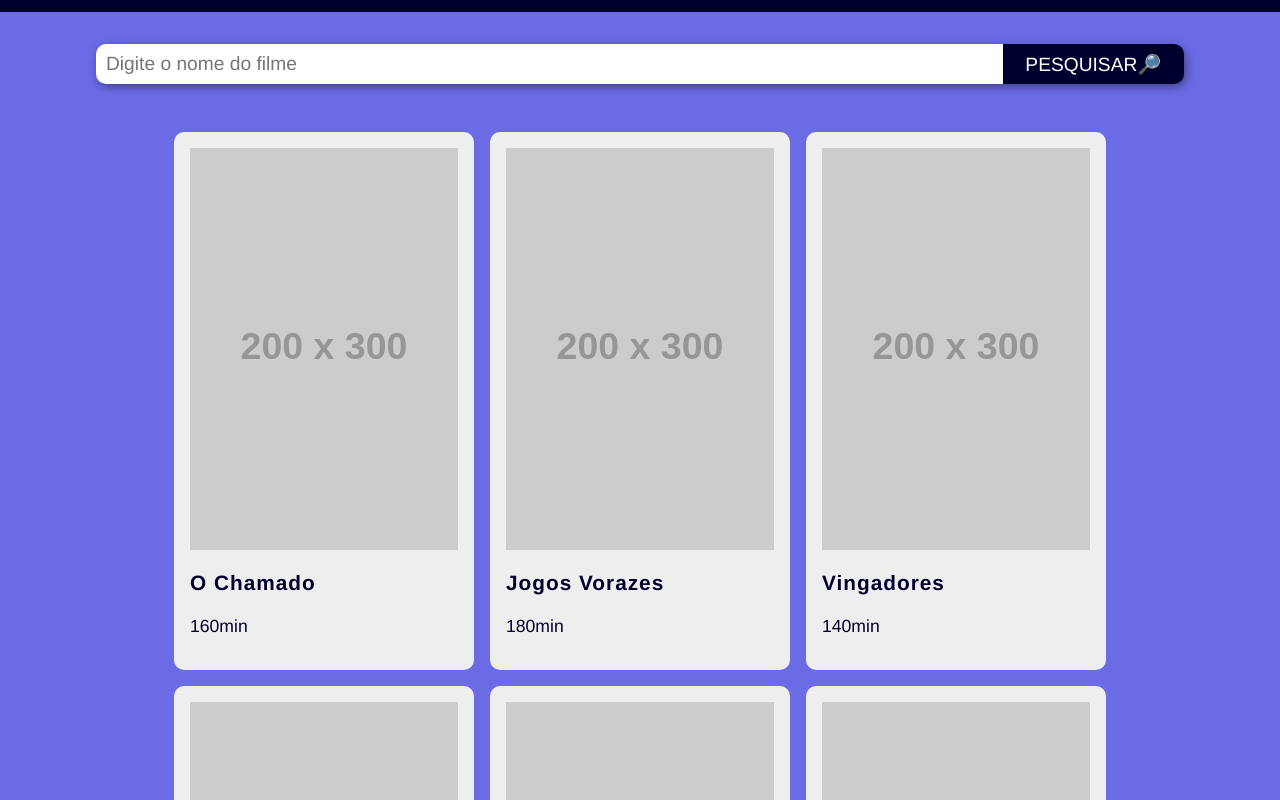
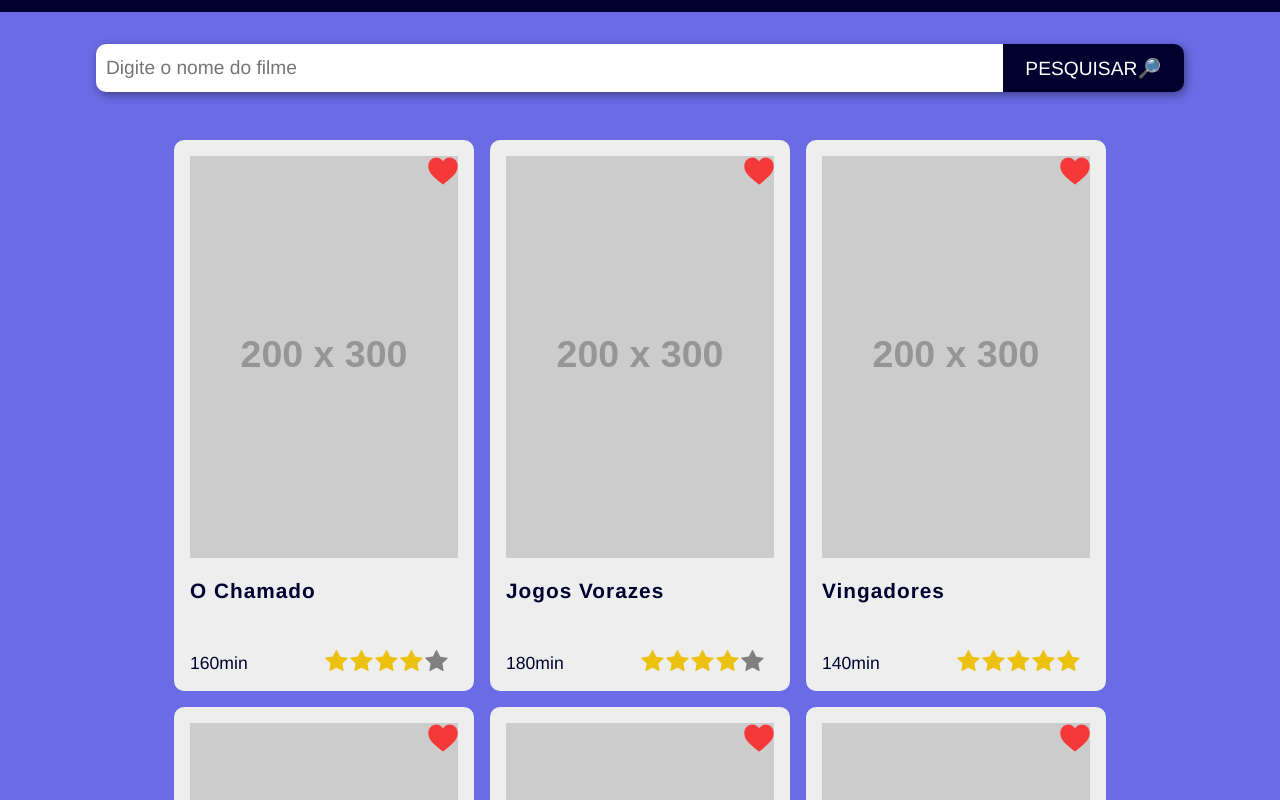
Before and after one commit to CesarVeras/cfs_m1s05_catalogo_filmes, a plain HTML site: page index.html in a window 1280 px wide. Shown: the part 380-1180 px from the top of the page. Drawn offline with Linux system fonts and the light colour scheme; placeholder pictures from the web are drawn by us.

Commit message:
Resolvendo a questão 5.

```diff
--- a/index.html
+++ b/index.html
@@ -20,7 +20,7 @@
 			</div>
 			<div class="field">
 				<label for="nota" class="form__label">Nota</label>
-				<input type="number" name="nota" id="nota" class="form__input" step="0.5" max="5" min="0" required />
+				<input type="number" name="nota" id="nota" class="form__input" step="1" max="5" min="0" required />
 			</div>
 			</div>
 			<div class="field">
@@ -37,13 +37,6 @@
 			<button class="busca__pesquisar" data-button-busca>Pesquisar</button>
 		</div>
 		<div class="grid" data-grid>
-			<!-- <div class="card">
-				<img src="http://via.placeholder.com/200x300" alt="Imagem placeholder">
-				<div class="card__body">
-					<p class="card__titulo">O Chamado</p>
-					<p class="card__duracao">160min</p>
-				</div>
-			</div> -->
 		</div>
 	</section>
 </body>
--- a/index.js
+++ b/index.js
@@ -7,25 +7,47 @@
 const btnBusca = document.querySelector('[data-button-busca]');
 const btnLimpar = document.querySelector('[data-button-limpar]');
 
+const estrelaVazia = `
+<svg xmlns="http://www.w3.org/2000/svg" xml:space="preserve" viewBox="0 0 1000 1000">
+	<path d="m520.6 54.8 133.2 265c2.8 6.9 9.7 11.1 18 12.5l298.3 43c19.4 2.8 26.4 25 12.5 38.9L766.3 619.6c-5.6 5.5-8.3 12.5-6.9 19.4l51.3 291.4c2.8 18-16.7 33.3-33.3 23.6L510.9 816.6c-6.9-4.2-15.3-4.2-22.2 0L222.3 955.4c-16.7 8.3-37.5-5.5-33.3-23.6l51.3-291.4c1.4-6.9-1.4-15.3-6.9-19.4L16.9 412.8c-13.9-12.5-5.6-36.1 12.5-38.9l298.3-43c6.9-1.4 13.9-5.6 18-12.5L479 53.4c8.3-15.2 33.3-15.2 41.6 1.4z" fill="grey"/>
+</svg>`;
+
+const estrelaPreenchida = `
+<svg xmlns="http://www.w3.org/2000/svg" xml:space="preserve" viewBox="0 0 1000 1000">
+	<path d="m520.6 54.8 133.2 265c2.8 6.9 9.7 11.1 18 12.5l298.3 43c19.4 2.8 26.4 25 12.5 38.9L766.3 619.6c-5.6 5.5-8.3 12.5-6.9 19.4l51.3 291.4c2.8 18-16.7 33.3-33.3 23.6L510.9 816.6c-6.9-4.2-15.3-4.2-22.2 0L222.3 955.4c-16.7 8.3-37.5-5.5-33.3-23.6l51.3-291.4c1.4-6.9-1.4-15.3-6.9-19.4L16.9 412.8c-13.9-12.5-5.6-36.1 12.5-38.9l298.3-43c6.9-1.4 13.9-5.6 18-12.5L479 53.4c8.3-15.2 33.3-15.2 41.6 1.4z" fill="rgb(237 193 16)"/>
+</svg>`;
+
+const coracaoVazio = `
+<svg xmlns="http://www.w3.org/2000/svg" xml:space="preserve" viewBox="0 0 1000 1000">
+	<path d="M725.1 48.2c-65.6 0-128.6 26.1-177.6 73.7-18.5 18-34.5 38.4-47.5 61.1-13.1-22.7-29-43.1-47.5-61.2-49-47.5-112-73.6-177.6-73.6C128.8 48.2 10 175.5 10 332c0 105.7 30.7 189.1 102.5 278.9C217 741.5 481.2 940.8 492.4 949.3c2.2 1.8 4.9 2.6 7.6 2.6s5.3-.9 7.6-2.6c11.2-8.4 275.5-207.7 379.9-338.3C959.3 521.1 990 437.7 990 332c0-156.5-118.9-283.8-264.9-283.8z" fill="grey"/>
+</svg>
+`;
+
+const coracaoPreenchido = `
+<svg xmlns="http://www.w3.org/2000/svg" xml:space="preserve" viewBox="0 0 1000 1000">
+	<path d="M725.1 48.2c-65.6 0-128.6 26.1-177.6 73.7-18.5 18-34.5 38.4-47.5 61.1-13.1-22.7-29-43.1-47.5-61.2-49-47.5-112-73.6-177.6-73.6C128.8 48.2 10 175.5 10 332c0 105.7 30.7 189.1 102.5 278.9C217 741.5 481.2 940.8 492.4 949.3c2.2 1.8 4.9 2.6 7.6 2.6s5.3-.9 7.6-2.6c11.2-8.4 275.5-207.7 379.9-338.3C959.3 521.1 990 437.7 990 332c0-156.5-118.9-283.8-264.9-283.8z" fill="rgb(245 57 57)"/>
+</svg>
+`;
+
 class Filme {
 	constructor(titulo, nota, duracao) {
 		this.titulo = titulo;
 		this.nota = nota;
 		this.duracao = duracao;
 		this.assistido = false;
-		this.favorito = false;
+		this.favorito = true;
 		this.imagem = 'http://via.placeholder.com/600x300';
 	}
 }
 
 let filmes = [
-	new Filme('O Chamado', 3.5, 160),
+	new Filme('O Chamado', 4, 160),
 	new Filme('Jogos Vorazes', 4, 180),
-	new Filme('Vingadores', 3.5, 140),
+	new Filme('Vingadores', 5, 140),
 	new Filme('Harry Potter e as Relíquias da Morte: Parte 1', 4.5, 190),
 	new Filme('O Chamado 2', 3, 110),
-	new Filme('O Chamado 3', 3.5, 120),
-	new Filme('Enders Game', 4.5, 120)
+	new Filme('O Chamado 3', 2, 120),
+	new Filme('Enders Game', 4, 120)
 ];
 
 const buscarFilme = (termo) => {
@@ -37,21 +59,38 @@
 
 const verificarJaCadastrado = (titulo) => filmes.some((filme) => titulo.toLowerCase() == filme.titulo.toLowerCase());
 
+const criarEstrelas = (filme) => {
+	let cardNota = '<div class="card__nota">'
+	for (let i = 0; i < filme.nota; i++) {
+		cardNota += estrelaPreenchida;
+	}
+
+	for (let i = 0; i < 5 - filme.nota; i++) {
+		cardNota += estrelaVazia;
+	}
+	cardNota += '</div>'
+
+	return cardNota;
+};
+
 const listarFilmes = (array) => {
 	let listaFilmes = array || filmes;
 	if (listaFilmes.length === 0) return;
 	gridFilmes.innerHTML = '';
 
-	listaFilmes.map((filme) => {
+	listaFilmes.map((filme, i) => {
 		gridFilmes.innerHTML += `
-			<div class="card">
+			<div class="card" data-filme="${i}">
 				<img src="http://via.placeholder.com/200x300" alt="Imagem placeholder">
+				<p class="card__titulo">${filme.titulo}</p>
 				<div class="card__body">
-					<p class="card__titulo">${filme.titulo}</p>
 					<p class="card__duracao">${filme.duracao}min</p>
+					${criarEstrelas(filme)}
 				</div>
+				<span class="card__favorito">${filme.favorito ? coracaoPreenchido : coracaoVazio}</span>
 			</div>
 		`;
+		// gridFilmes.querySelector('.card__body').innerHTML = criarEstrelas(filme);
 	});
 };
 
--- a/style.css
+++ b/style.css
@@ -114,23 +114,53 @@
 }
 
 .card {
-	padding: 1rem;
+	position: relative;
 	display: flex;
 	flex-direction: column;
-	background-color: var(--light-clr);
+	padding: 1rem;
 	border-radius: 10px;
 	overflow: hidden;
+	background-color: var(--light-clr);
+}
+
+.card__body {
+	display: flex;
+	justify-content: space-between;
+	align-content: center;
+	height: 26px;
 }
 
 .card__titulo {
 	font-size: 1.3rem;
 	letter-spacing: 1px;
 	font-weight: bold;
+	height: 70px;
+	margin-bottom: 0;
 }
 
 .card__duracao {
 	font-size: 1.1rem;
 	font-weight: lighter;
+	align-self: center;
+	margin: .25rem 0 0 0;
+}
+
+.card__nota {
+	display: flex;
+	width: 50%;
+	flex-direction: row;
+}
+
+.card__nota > * {
+	width: 25px;
+	height: 23px;
+}
+
+.card__favorito {
+	position: absolute;
+	inset: 1rem 1rem auto auto;
+	width: 30px;
+	height: 30px;
 }
 
 .busca {
@@ -145,7 +175,7 @@
 }
 
 .busca__input, .busca__pesquisar {
-	height: 2.5rem;
+	height: 3rem;
 	font-size: 1.2rem;
 }
 
```
Also changed, not shown: 1 other file.
